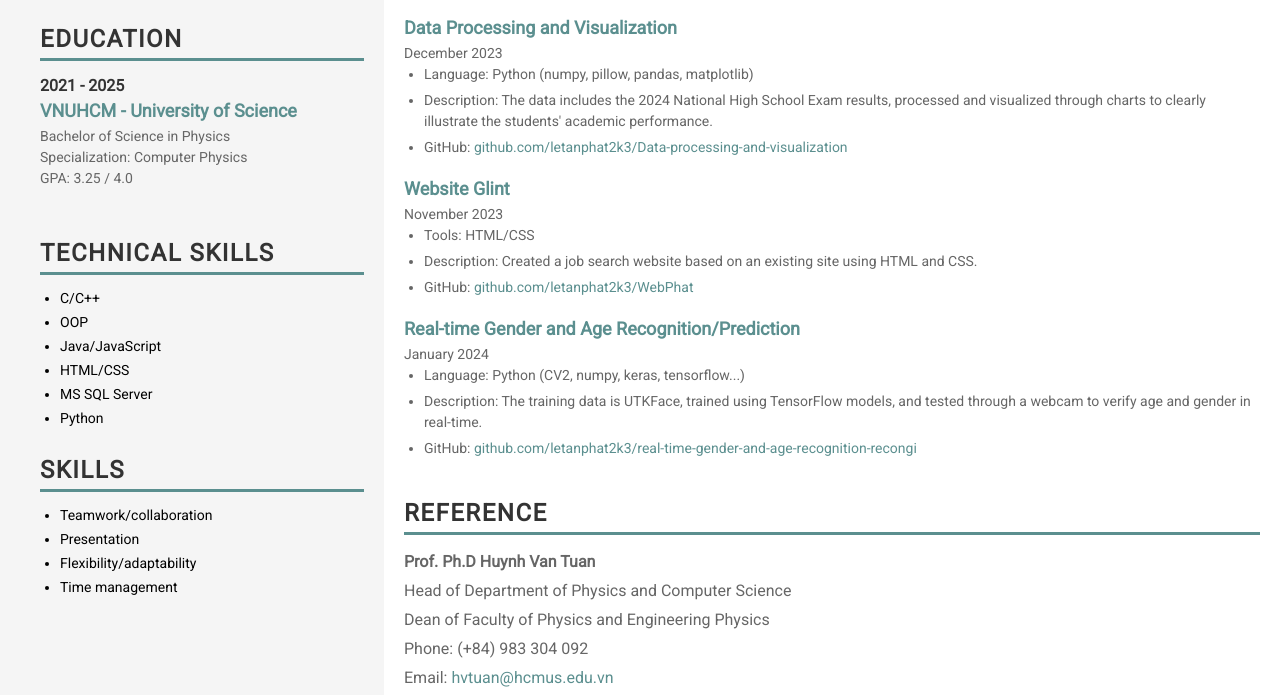
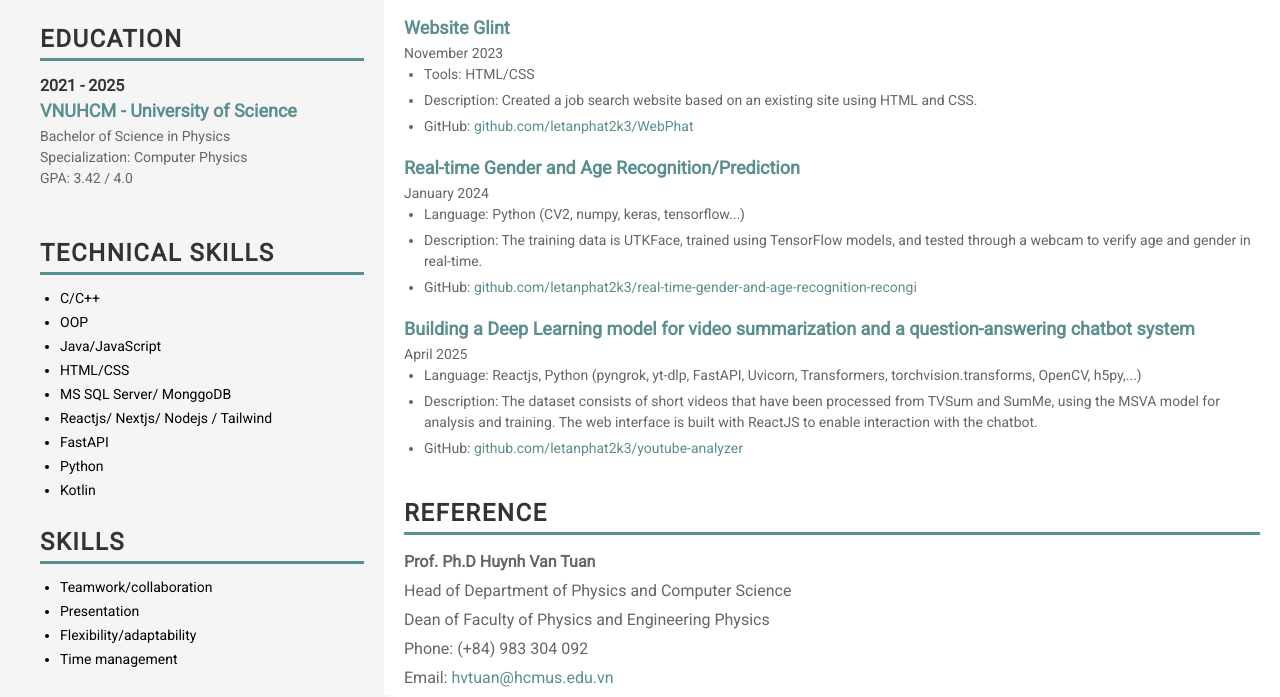
Before and after one commit to letanphat2k3/MyCV, a plain HTML site: page index.html in a window 1280 px wide. Shown: the part 531-1228 px from the top of the page. Drawn offline with Linux system fonts and the light colour scheme.

Commit message:
update CV

```diff
--- a/index.html
+++ b/index.html
@@ -61,7 +61,7 @@
                             <h3>VNUHCM - University of Science</h3>
                             <p>Bachelor of Science in Physics</p>
                             <p>Specialization: Computer Physics</p>
-                            <p>GPA: 3.25 / 4.0</p>
+                            <p>GPA: 3.42 / 4.0</p>
                         </div>
                     </div>
 
@@ -73,8 +73,12 @@
                                 <li>OOP</li>
                                 <li>Java/JavaScript</li>
                                 <li>HTML/CSS</li>
-                                <li>MS SQL Server</li>
+                                <li>MS SQL Server/ MonggoDB</li>
+                                <li>Reactjs/ Nextjs/ Nodejs / Tailwind</li>
+                                <li>FastAPI</li>
                                 <li>Python</li>
+                                <li>Kotlin</li>
+
                             </ul>
                         </div>
 
@@ -113,17 +117,6 @@
                         <h2>PERSONAL PROJECT</h2>
                     </div>
                     <div class="personal-project-content">
-                        <div class="project-item">
-                            <h3>Data Processing and Visualization</h3>
-                            <p>December 2023</p>
-                            <ul>
-                                <li>Language: Python (numpy, pillow, pandas, matplotlib)</li>
-                                <li>Description: The data includes the 2024 National High School Exam results, processed and visualized through charts to clearly illustrate the students' academic performance.</li>
-                                <li>GitHub:
-                                    <a href="https://github.com/letanphat2k3/Data-processing-and-visualization">github.com/letanphat2k3/Data-processing-and-visualization</a>
-                                </li>
-                            </ul>
-                        </div>
 
                         <div class="project-item">
                             <h3>Website Glint</h3>
@@ -148,6 +141,20 @@
                                 </li>
                             </ul>
                         </div>
+
+                        <div class="project-item">
+                            <h3>Building a Deep Learning model for video summarization and a question-answering chatbot system</h3>
+                            <p>April 2025</p>
+                            <ul>
+                                <li>Language: Reactjs, Python (pyngrok, yt-dlp, FastAPI, Uvicorn, Transformers, torchvision.transforms, OpenCV, h5py,...)</li>
+                                <li>Description: The dataset consists of short videos that have been processed from TVSum and SumMe, using the MSVA model for analysis and training. The web interface is built with ReactJS to enable interaction with the chatbot.</li>
+                                <li>GitHub:
+                                    <a href="https://github.com/letanphat2k3/youtube-analyzer.git">github.com/letanphat2k3/youtube-analyzer</a>
+                                </li>
+                            </ul>
+                        </div>
+
+
                     </div>
                 </div>
 
```
